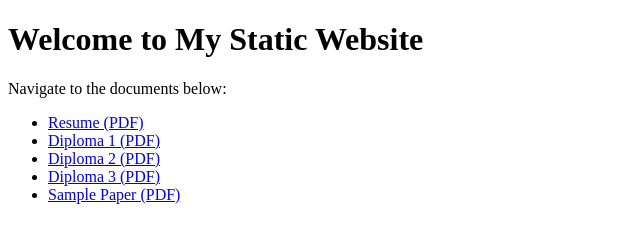
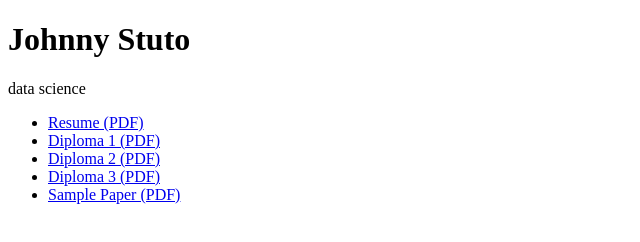
Before and after one commit to ArcturusMajere/vickers, a plain HTML site: page index.html in a window 1280 px wide. Shown: the whole page, without its empty margins (0-640 px from the left). Drawn offline with Linux system fonts and the light colour scheme.

Commit message:
Update index.html

```diff
--- a/index.html
+++ b/index.html
@@ -6,8 +6,8 @@
     <title>Welcome to My Site</title>
 </head>
 <body>
-    <h1>Welcome to My Static Website</h1>
-    <p>Navigate to the documents below:</p>
+    <h1>Johnny Stuto</h1>
+    <p>data science</p>
     <ul>
         <li><a href="./static/jms_y1.pdf" target="_blank">Resume (PDF)</a></li>
         <li><a href="./static/diploma1.pdf" target="_blank">Diploma 1 (PDF)</a></li>
```
